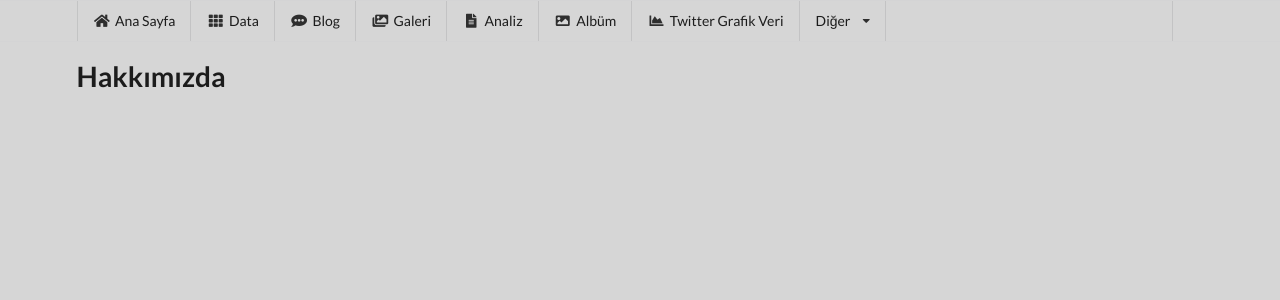
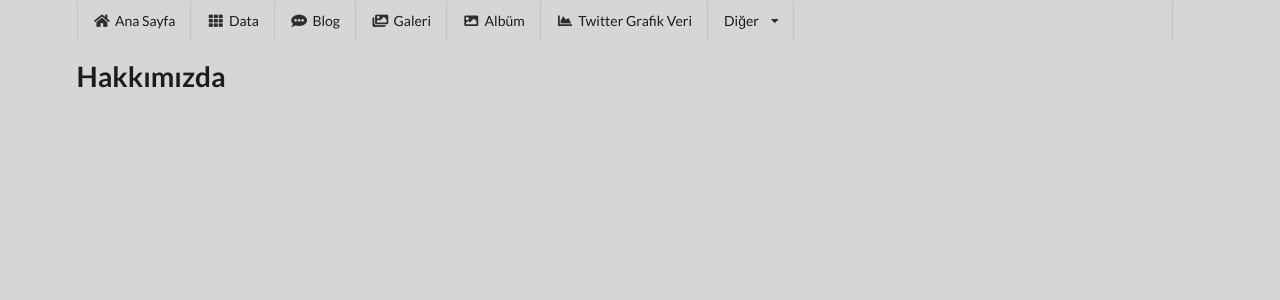
Before and after one commit to Covid19Analysis/WebSite, a Django app: page /about/ in a window 1280 px wide. Shown: the top 300 px of the page. Run offline with Django 4.2, Linux system fonts and the light colour scheme; some libraries are stand-ins or nearby versions.

Commit message:
anlaiz sayfası gizlendi

```diff
--- a/templates/navbar.html
+++ b/templates/navbar.html
@@ -9,7 +9,7 @@
 
     <a class="item" href="{% url 'blog:index'  %}"> <i class="comment alternate icon"></i> Blog </a>
     <a class="item" href="{% url 'galeri'  %}"><i class="images icon"></i> Galeri </a>
-    <a class="item" href="{% url 'yorum'  %}"><i class="file alternate icon"></i> Analiz </a>
+    <!-- <a class="item" href="{% url 'yorum'  %}"><i class="file alternate icon"></i> Analiz </a> -->
     <a class="item" href="{% url 'gallery:index'  %}"><i class="image icon"></i> Albüm </a>
     <a class="item" href="{% url 'twitterdata:index'  %}"><i class="chart area icon"></i> Twitter Grafik Veri </a>
     <div class="ui simple dropdown item">
```
Also changed, not shown: 1 other file.
